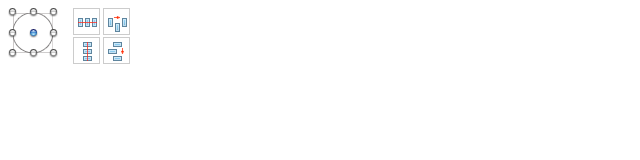
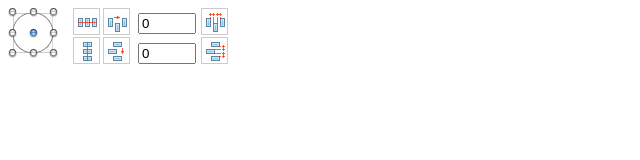
Before and after one commit to giokokos/editor, a plain HTML site: page layout/layout.html in a window 1280 px wide. Shown: the whole page, without its empty margins (0-640 px from the left). Drawn offline with nearby package versions, Linux system fonts and the light colour scheme.

Commit message:
more layout options

```diff
--- a/layout/layout.html
+++ b/layout/layout.html
@@ -125,11 +125,50 @@
             background: url("img/DistributeColumn.png") center no-repeat;
           }
 
+          #spacing {
+             position: relative;
+             float: left;
+             margin-left: 80px;
+             width: 50px;
+             height: 50px;
+          }
+
+          #spacing input {
+            width: 50px;
+            margin-bottom: 4px;
+            margin-top: 5px;
+          }
+
+          #offset {
+            position:relative;
+            float:left;
+            margin-left: 13px;
+          }
+
+          #offset-horizontal {
+            position:absolute;
+            width: 25px;
+            height: 25px;
+            top: 0px;
+            left: 0px;
+            border: 1px solid #ccc;
+            background: url("img/EvenRow.png") center no-repeat;
+          }
+
+          #offset-vertical {
+            position:absolute;
+            width: 25px;
+            height: 25px;
+            top: 29px;
+            left: 0px;
+            border: 1px solid #ccc;
+            background: url("img/EvenColumn.png") center no-repeat;
+          }
+
         </style>
 
     </head>
     <body>
-
 
       <div id="align-circle">
         <a id="align-top-left" class="align-button" data-vertical="top" data-horizontal="left"></a>
@@ -151,6 +190,15 @@
         <a id="spread-column"></a>
       </div>
 
+      <div id="spacing">
+        <input value="0" id="horizontal"/>
+        <input value="0" id="vertical"/>
+      </div>
+
+      <div id="offset">
+        <a id="offset-horizontal"></a>
+        <a id="offset-vertical"></a>
+      </div>
 
 <script src="http://code.jquery.com/jquery-1.10.1.min.js"></script>
 
@@ -209,6 +257,11 @@
       onAlignmentCircleClick($(event.target));
     });
 
+    $(document).on('keyup', "input", function(event){
+      var value = $(this).val();
+      console.log(value);
+    });
+
   })
 
 
```
Also changed, not shown: layout/img/EvenColumn.png (added), layout/img/EvenRow.png (added).
